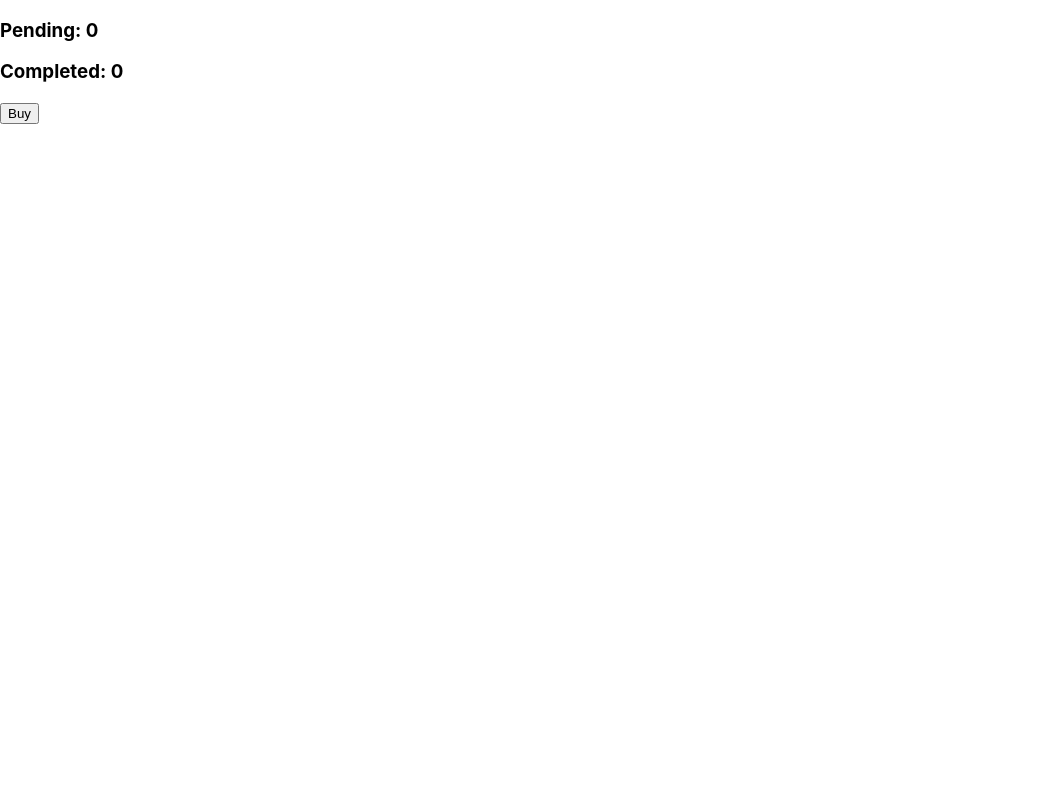
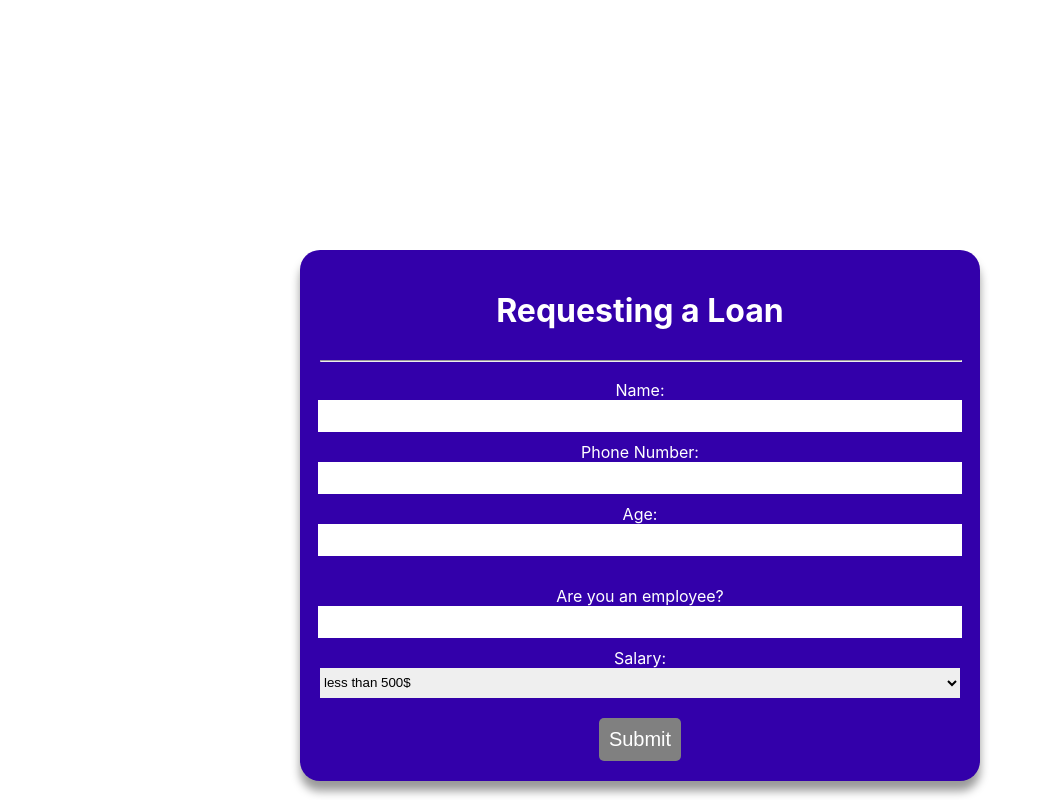
Before and after one commit to mazenAliRushdi/React-Challenges-and-Tasks, a React (Create React App) app: page / in a window 1280 px wide. Shown: the whole page, without its empty margins (0-1048 px from the left). Built offline with nearby package versions, Linux system fonts and the light colour scheme.

Commit message:
Loan Application Form

```diff
--- a/src/App.js
+++ b/src/App.js
@@ -1,39 +1,15 @@
-import { useState } from 'react';
-import logo from './logo.svg';
-import './App.css';
+import logo from "./logo.svg";
+import "./App.css";
+import LoanForm from "./LoanForm";
 
-export default function App() {
-  const [pending, setPending] = useState(0);
-  const [completed, setCompleted] = useState(0);
+function App() {
+  return (
+    <div className="App" style={{ marginTop: "250px"}}>
+      <LoanForm />
+    </div>
 
-  async function handleClick() {
-    setPending(pending + 1);
-    await delay(3000);
-    setPending((p) => {
-      return p - 1;
-    });
-    setCompleted((c) => {
-      return c + 1;
-    });
-  }
 
-  return (
-    <>
-      <h3>
-        Pending: {pending}
-      </h3>
-      <h3>
-        Completed: {completed}
-      </h3>
-      <button onClick={handleClick}>
-        Buy
-      </button>
-    </>
   );
 }
 
-function delay(ms) {
-  return new Promise(resolve => {
-    setTimeout(resolve, ms);
-  });
-}
+export default App;
--- /dev/null
+++ b/src/FormStyles.css
@@ -0,0 +1,60 @@
+
+
+.flex {
+    display: flex;
+    justify-content: center;
+    align-items: center;
+}
+
+#modal {
+    position: absolute;
+    background: rgba(0, 0, 0, 0.55);
+    width: 100vw;
+    height: 100vh;
+    display: flex;
+    justify-content: center;
+    align-items: center;
+}
+
+#modal-content {
+    background: white;
+    width: 90%;
+    color: green;
+}
+
+#loan-form {
+    background: rgb(51, 0, 170);
+    color: white;
+    padding: 20px;
+    border-radius: 20px;
+    box-shadow: 0px 10px 10px rgba(0,0,0,0.4);
+    width: 50%;
+}
+
+label {
+    margin-top: 10px;
+}
+
+input,select {
+    width: 100%;
+    height: 30px;
+    border: none;
+}
+
+#submit-loan-btn {
+    margin-top: 20px;
+    border: none;
+    font-size: 20px;
+    padding: 10px;
+    border-radius: 5px;
+    background: rgb(211, 0, 127);
+    color: white;
+}
+
+hr{
+    width: 100%;
+}
+
+.disabled {
+    background: gray !important;
+}
--- /dev/null
+++ b/src/LoanForm.js
@@ -0,0 +1,86 @@
+import "./FormStyles.css";
+import Modal from "./Modal";
+import { useState } from "react";
+
+export default function LoanForm() {
+  const [ShowModal, setShowModal] = useState(false)
+  const [loanInputs, setLoanInputs] = useState({
+      name: '',
+      phoneNumber: '',
+      age: '',
+      isEmployee: false,
+      salaryRange: '',
+  })
+
+  let btnDisabled = loanInputs.name == '' || loanInputs.phoneNumber == '' || loanInputs.age == '';
+  let handleMsg = null;
+
+  if (loanInputs.phoneNumber.length <= 9 || loanInputs.phoneNumber.length >=12) {
+    handleMsg = "The phone number you entered is  invalid.";
+  }
+
+  if (parseInt(loanInputs.age < 18) || parseInt(loanInputs.age > 100)) {
+    handleMsg = "The Age you entered is invalid."
+  }
+
+
+
+
+  function handleClick (e) {
+    setShowModal(true);
+    e.preventDefault()
+  }
+
+  function handleDiv () {
+    if (ShowModal) setShowModal(false);
+  }
+
+  return (
+    <div
+      className="flex"
+      style={{ flexDirection: "column"}}
+      onClick={handleDiv}
+    >
+      <form id="loan-form" className="flex" style={{ flexDirection: "column" }}>
+        <h1>Requesting a Loan</h1>
+        <hr></hr>
+
+        <label>Name:</label>
+        <input value={loanInputs.name} onChange={(e) => {
+            setLoanInputs({...loanInputs, name: e.target.value})
+        }}/>
+
+        <label>Phone Number:</label>
+        <input value={loanInputs.phoneNumber} onChange={(e) => {
+            setLoanInputs({...loanInputs, phoneNumber: e.target.value})
+        }}/>
+
+        <label>Age:</label>
+        <input value={loanInputs.age} onChange={(e) => {
+            setLoanInputs({...loanInputs, age: e.target.value})
+        }}/>
+
+
+        <label style={{ marginTop: "30px" }}>Are you an employee?</label>
+        <input type="ceckbox" checked={loanInputs.isEmployee} onChange={(e) => {
+            setLoanInputs({...loanInputs, isEmployee: e.target.checked})
+        }}/>
+
+        <label>Salary:</label>
+        <select value={loanInputs.salaryRange} onChange={(e) => {
+            setLoanInputs({...loanInputs, salaryRange: e.target.value})
+        }}>
+          <option>less than 500$</option>
+          <option>between 500$ and 2000</option>
+          <option>above 2000</option>
+        </select>
+
+        <button id="submit-loan-btn" className={btnDisabled ? "disabled" : ""} disabled={btnDisabled} onClick={handleClick}>
+          Submit
+        </button>
+      </form>
+
+      <Modal isVisible={ShowModal} errorMsg={handleMsg}/>
+    </div>
+  );
+}
--- /dev/null
+++ b/src/Modal.js
@@ -0,0 +1,15 @@
+import "./FormStyles.css";
+
+export default function ShowModal({isVisible, errorMsg=null}) {
+  if (isVisible) {
+    return (
+      <div id="modal">
+        <div id="modal-content">
+          <h1 style={{color: errorMsg == null ? "green" : "red"}}>
+            {errorMsg == null ? "Form submitted successfully." : errorMsg}
+          </h1>
+        </div>
+      </div>
+    )
+  }
+}
```
